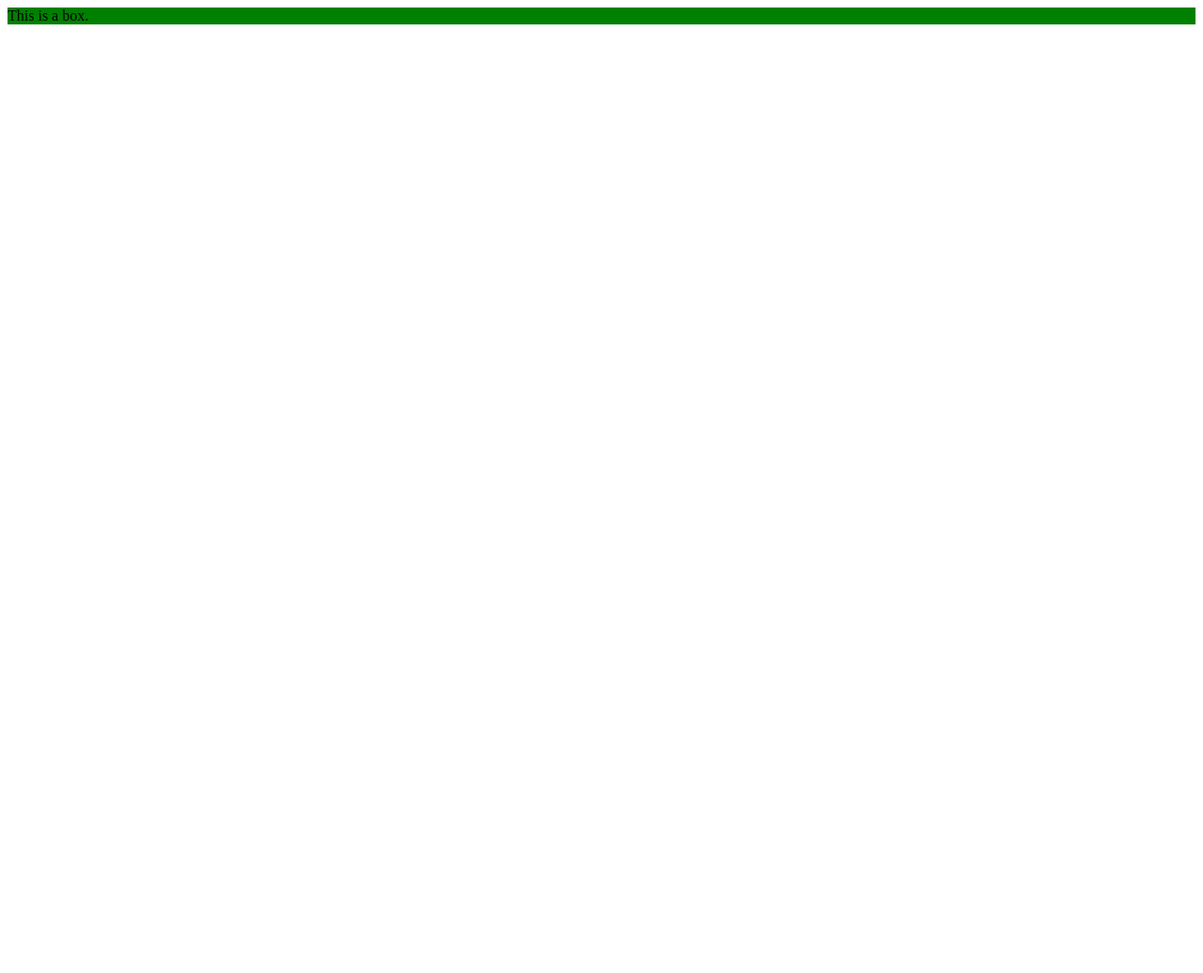
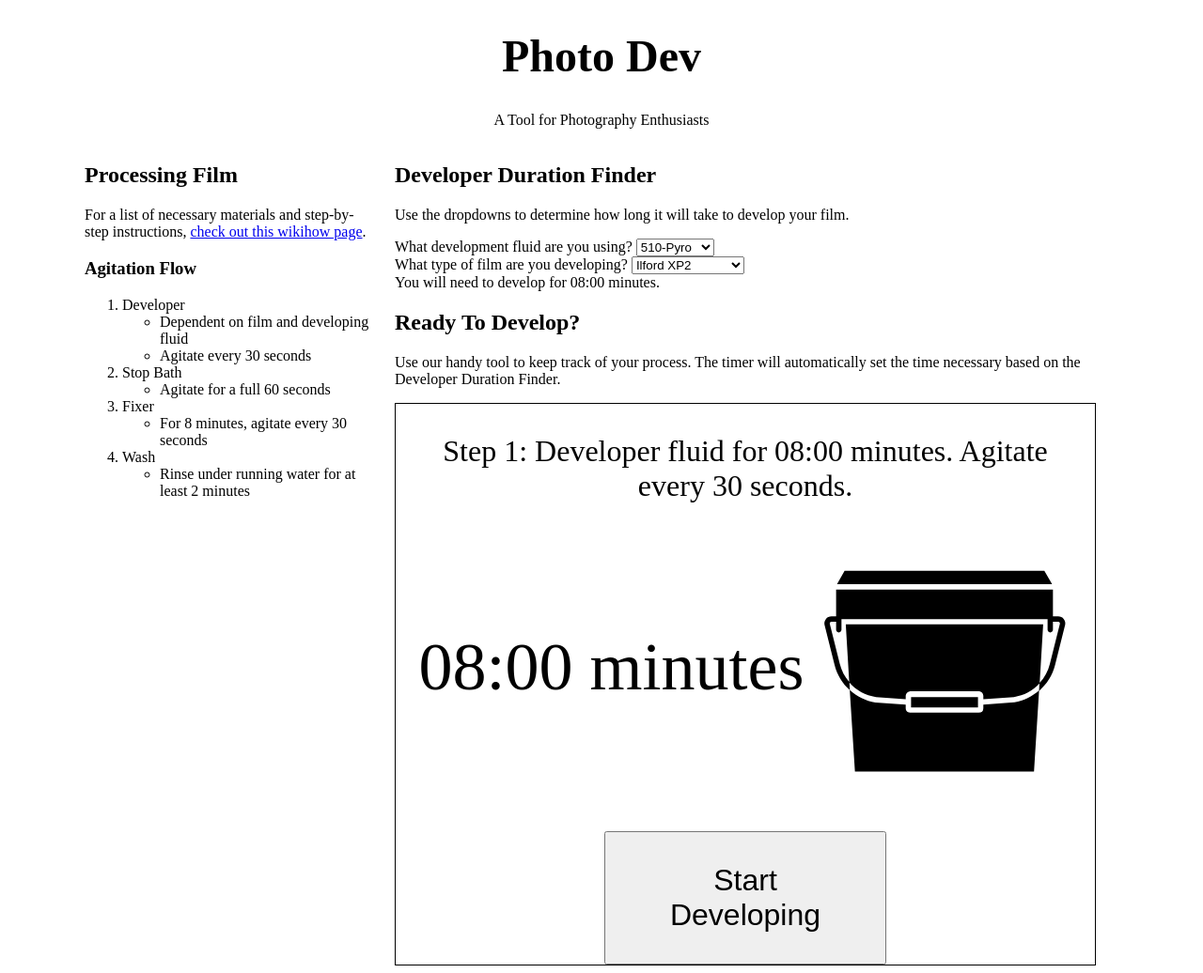
Before and after one commit to jareddickman/siny-summer-2017-first-website, a plain HTML site: page html/mirandamu.html in a window 1280 px wide. Shown: the whole page at 94% size. Before the commit the page ends 800 px from the top, so only its background shows below. Drawn offline with Linux system fonts and the light colour scheme.

Commit message:
adding homework assignment for 6.22, first draft photo dev app

```diff
--- a/css/mirandamu.css
+++ b/css/mirandamu.css
@@ -1,3 +1,85 @@
-#box {
-  background-color: green;
+html {
+    box-sizing: border-box;
 }
+
+*,
+*:before,
+*:after {
+    box-sizing: inherit;
+}
+
+.wrapper {
+    width: 1100px;
+    margin: 0 auto;
+}
+
+.flex {
+    display: flex;
+}
+
+aside,
+main {
+    padding: 0 1.5rem 0 0;
+}
+
+aside {
+    flex: 1 1 30%;
+}
+
+main {
+    flex: 1 1 70%;
+}
+
+h1, h1 + p {
+  text-align: center;
+}
+
+h1 {
+  font-size: 3rem;
+}
+#rotate-z {
+    animation: animatez 1s infinite;
+    animation-timing-function: ease-in-out;
+}
+
+@keyframes animatez {
+    30% {
+        transform: rotateZ(-20deg);
+    }
+    90% {
+        transform: rotateZ(20deg);
+    }
+}
+
+div.timer-tool-div {
+  text-align: center;
+  border: 1px solid black;
+  padding: 0 1rem;
+}
+
+div.timer-tool-div div.flex {
+  align-items: center;
+}
+
+div.timer-tool-div div.timer {
+    flex: 1 1 60%;
+    font-size: 4.5rem;
+}
+
+div.timer-tool-div svg {
+  flex: 1 1 40%;
+  width: 100%;
+}
+
+p.process {
+  font-size: 2rem;
+}
+
+button {
+  display: block;
+  margin: 0 auto;
+  width: 300px;
+  padding: 2rem;
+  font-size: 2rem;
+  margin-top: 2rem;
+}
--- a/html/mirandamu.html
+++ b/html/mirandamu.html
@@ -8,9 +8,74 @@
 </head>
 
 <body>
-    <div id="box">
-        This is a box.
-    </div>
+    <div class="wrapper">
+        <h1>Photo Dev</h1>
+        <p>A Tool for Photography Enthusiasts</p>
+        <div class="flex">
+            <aside>
+                <h2>Processing Film</h2>
+                <p>For a list of necessary materials and step-by-step instructions, <a href="http://www.wikihow.com/Develop-Color-Film">check out this wikihow page</a>.</p>
+                <h3>Agitation Flow</h3>
+                <ol>
+                    <li>Developer
+                        <ul>
+                            <li>Dependent on film and developing fluid</li>
+                            <li>Agitate every 30 seconds</li>
+                        </ul>
+                    </li>
+                    <li>Stop Bath
+                        <ul>
+                            <li>Agitate for a full 60 seconds</li>
+                        </ul>
+                    </li>
+                    <li>Fixer
+                        <ul>
+                            <li>For 8 minutes, agitate every 30 seconds</li>
+                        </ul>
+                    </li>
+                    <li>Wash
+                        <ul>
+                            <li>Rinse under running water for at least 2 minutes</li>
+                        </ul>
+                    </li>
+                </ol>
+            </aside>
+            <main>
+                <h2>Developer Duration Finder</h2>
+                <form>
+                    <p>Use the dropdowns to determine how long it will take to develop your film.</p>
+                    <label for="dev-fluid">What development fluid are you using?</label>
+                    <select id="dev-fluid" name="dev-fluid">
+                        <option value="510-Pyro">510-Pyro</option>
+                        <option value="Atomal 49">Atomal 49</option>
+                        <option value="Metolal">Metolal</option>
+                        <option value="Suprol">Suprol</option>
+                    </select>
+                    <br>
+                    <label for="film">What type of film are you developing?</label>
+                    <select id="film" name="film">
+                        <option value="Ilford-XP2">Ilford XP2</option>
+                        <option value="Kodak-Double-X">Kodak Double-X</option>
+                        <option value="Rollei-Blackbird">Rollei Blackbird</option>
+                        <option value="Svema-Films">Svema Films</option>
+                    </select>
+                    <br>
+                    <output>You will need to develop for <span class="dev-time">08:00 minutes</span>.</output>
+                </form>
+                <h2>Ready To Develop?</h2>
+                <p>Use our handy tool to keep track of your process. The timer will automatically set the time necessary based on the Developer Duration Finder.</p>
+                <div class="timer-tool-div">
+                    <p class="process">Step 1: Developer fluid for <span class="dev-time">08:00 minutes</span>. Agitate every 30 seconds.</p>
+                    <div class="flex">
+                        <div class="timer">08:00 minutes</div>
+                        <svg id="rotate-z" xmlns="http://www.w3.org/2000/svg" xmlns:xlink="http://www.w3.org/1999/xlink" version="1.1" x="0px" y="0px" viewBox="0 0 100 100" enable-background="new 0 0 100 100" xml:space="preserve">
+                            <path d="M37,61.188l25,0.005V65H37V61.188z M86.787,14H12.165l-2.82,5h80.342L86.787,14z M94.058,31.995  C93.554,31.351,92.796,31,91.979,31H90v-1v-9H9v9v1H7.255c-0.818,0-1.576,0.351-2.08,0.995c-0.503,0.645-0.678,1.46-0.479,2.252  l3.732,14.925c0.928,3.714,2.936,6.949,5.668,9.399L16.036,89h66.886l1.892-30.144c2.889-2.48,5.024-5.825,5.989-9.688l3.732-14.919  C94.735,33.455,94.561,32.64,94.058,31.995z M84.808,58.707c-2.577,2.203-5.643,3.819-9.144,4.374L64,63.988v1.283  C64,66.409,63.383,67,62.245,67H37c-1.138,0-2-0.591-2-1.729v-1.284l-11.323-0.821c-3.665-0.58-6.906-2.33-9.539-4.662l-0.169-2.742  c2.53,2.892,5.97,4.79,9.937,5.42L35,61.983v-1.109C35,59.736,35.862,59,37,59h25c1.138,0,2,0.641,2,1.779v1.205l11.436-0.813  c3.754-0.598,7.04-2.357,9.531-5.059L84.808,58.707z M92.597,33.763l-3.732,14.925c-0.681,2.724-2.016,5.155-3.809,7.151L86.353,34  H12.606l1.285,21.498c-1.649-1.932-2.88-4.243-3.524-6.815L6.636,33.752c-0.065-0.262,0.045-0.435,0.116-0.526  C6.823,33.135,6.983,33,7.255,33H9v3c0,0.553,0.447,1,1,1s1-0.447,1-1v-4h4h69h4v4c0,0.553,0.447,1,1,1s1-0.447,1-1v-3h1.979  c0.271,0,0.431,0.134,0.502,0.226S92.662,33.5,92.597,33.763z" />
+                        </svg>
+                    </div>
+                    <button value="start-timer">Start Developing</button>
+            </main>
+            </div>
+        </div>
 </body>
 
 </html>
```
